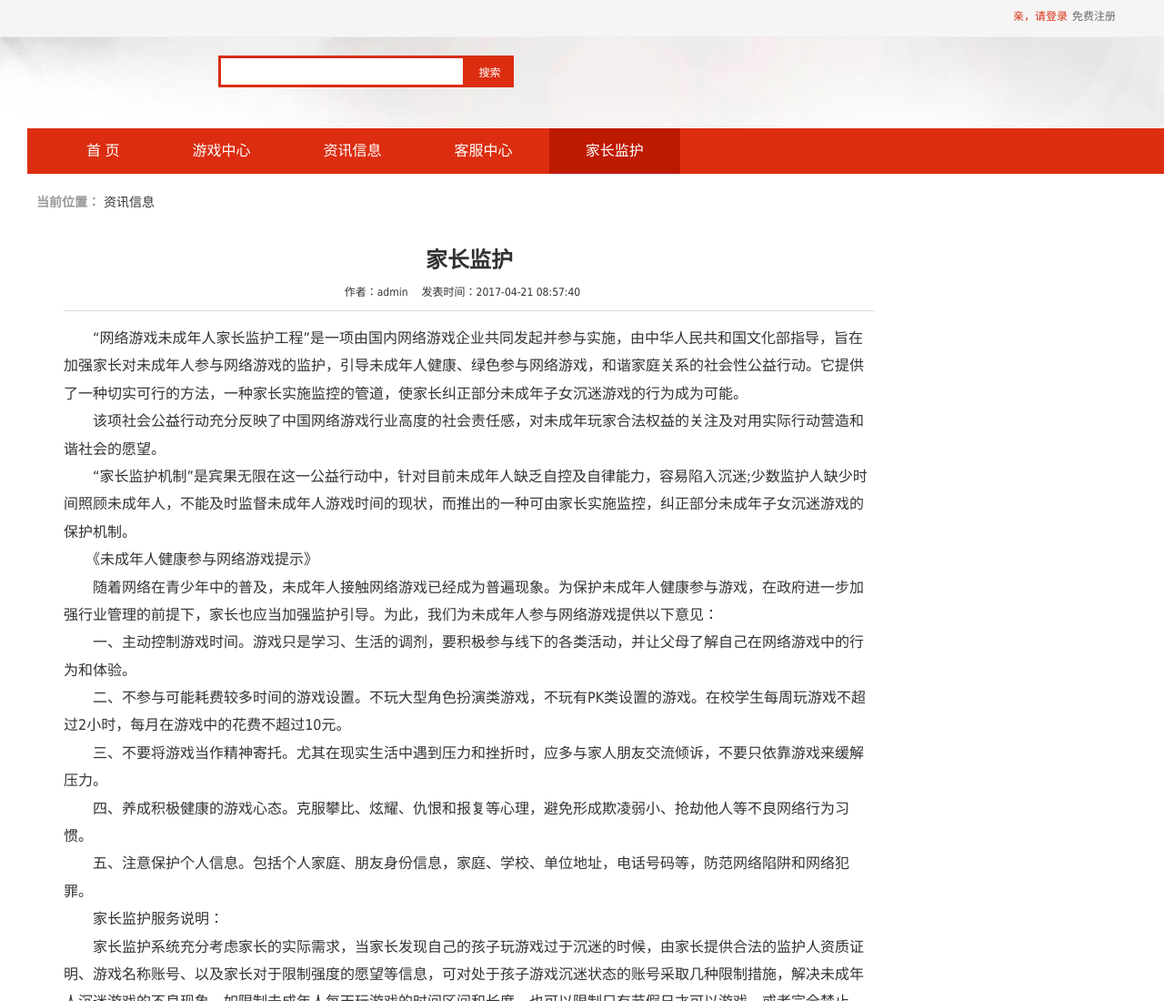
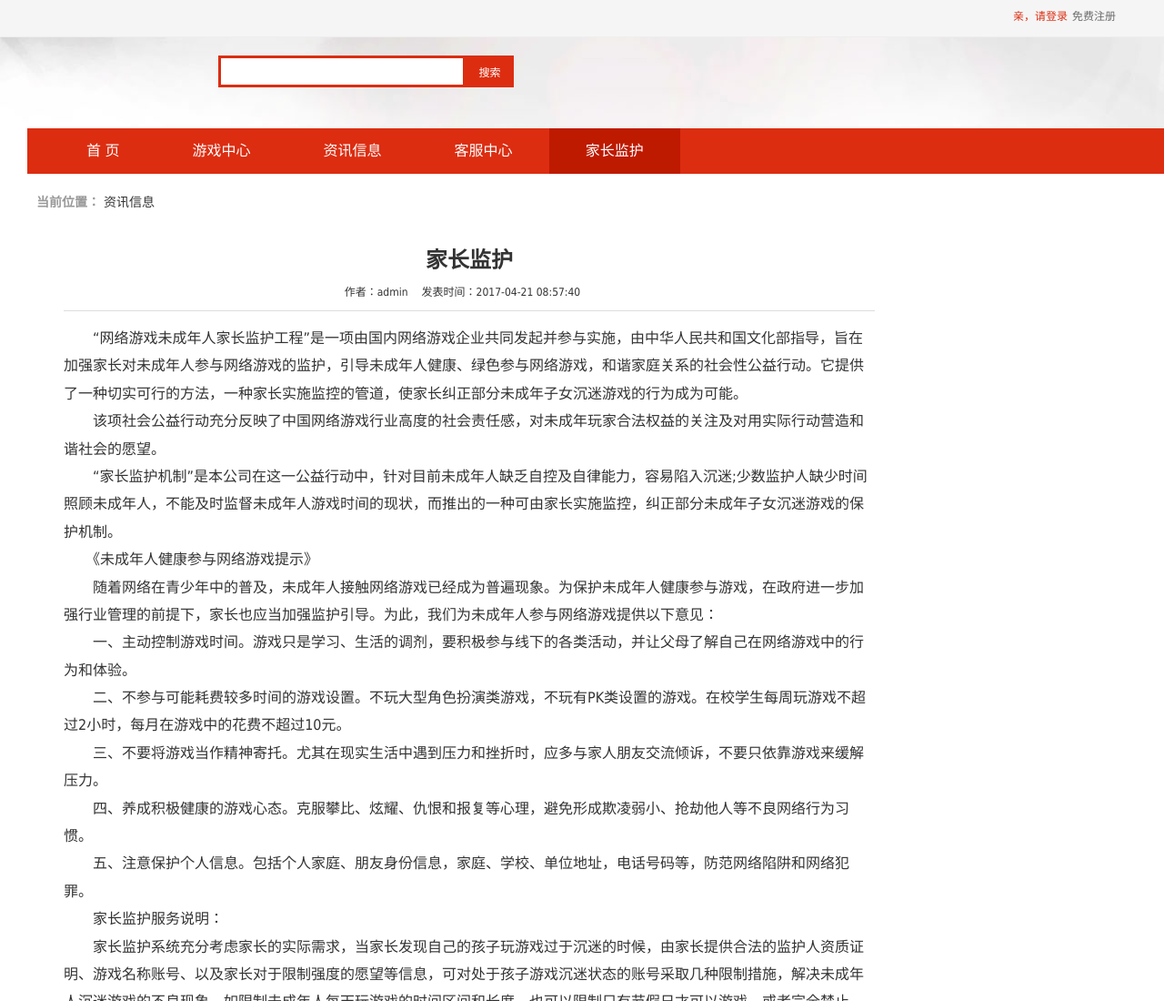
Before and after one commit to zhegu/shuashua, a plain HTML site: page index.php-s=|Article|detail|id|12.html.html in a window 1280 px wide. Shown: the top 1100 px of the page at 91% size. Drawn offline with Linux system fonts and the light colour scheme; no server answers.

Commit message:
2017-06-20 删掉宾果

```diff
--- a/index.php-s=|Article|detail|id|12.html.html
+++ b/index.php-s=|Article|detail|id|12.html.html
@@ -84,7 +84,7 @@
 	　　该项社会公益行动充分反映了中国网络游戏行业高度的社会责任感，对未成年玩家合法权益的关注及对用实际行动营造和谐社会的愿望。
 </p>
 <p style="color:#333333;font-family:Tahoma, Helvetica, Arial, 'microsoft yahei', 'Microsoft Yahei', sans-serif;font-size:16px;background-color:#FFFFFF;">
-	　　“家长监护机制”是宾果无限在这一公益行动中，针对目前未成年人缺乏自控及自律能力，容易陷入沉迷;少数监护人缺少时间照顾未成年人，不能及时监督未成年人游戏时间的现状，而推出的一种可由家长实施监控，纠正部分未成年子女沉迷游戏的保护机制。
+	　　“家长监护机制”是本公司在这一公益行动中，针对目前未成年人缺乏自控及自律能力，容易陷入沉迷;少数监护人缺少时间照顾未成年人，不能及时监督未成年人游戏时间的现状，而推出的一种可由家长实施监控，纠正部分未成年子女沉迷游戏的保护机制。
 </p>
 <p style="color:#333333;font-family:Tahoma, Helvetica, Arial, 'microsoft yahei', 'Microsoft Yahei', sans-serif;font-size:16px;background-color:#FFFFFF;">
 	　　《未成年人健康参与网络游戏提示》
```
